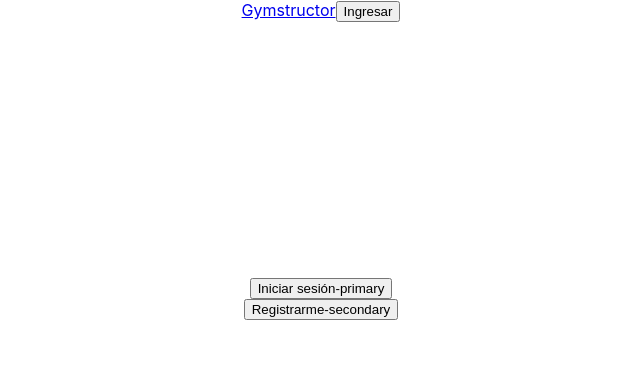
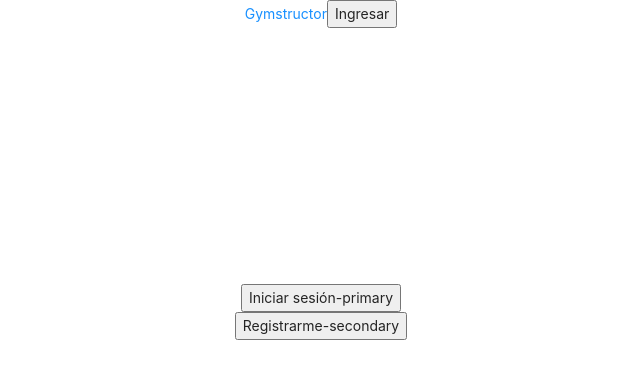
Before and after one commit to davidmaogomezz/gymstructor, a React (Create React App) app: page / in a window 1280 px wide. Shown: the top 378 px of the page, without its empty margins (319-959 px from the left). Built offline with nearby package versions, Linux system fonts and the light colour scheme.

Commit message:
Install ant design

```diff
--- a/package.json
+++ b/package.json
@@ -6,6 +6,7 @@
     "@testing-library/jest-dom": "^5.11.4",
     "@testing-library/react": "^11.1.0",
     "@testing-library/user-event": "^12.1.10",
+    "antd": "^4.16.6",
     "axios": "^0.21.1",
     "firebase": "^8.6.8",
     "react": "^17.0.2",
--- a/src/App.css
+++ b/src/App.css
@@ -1,3 +1,5 @@
+@import '~antd/dist/antd.css';
+
 .App {
   text-align: center;
 }
```
Also changed, not shown: 1 other file (tests, documents, lock files or other folders).
